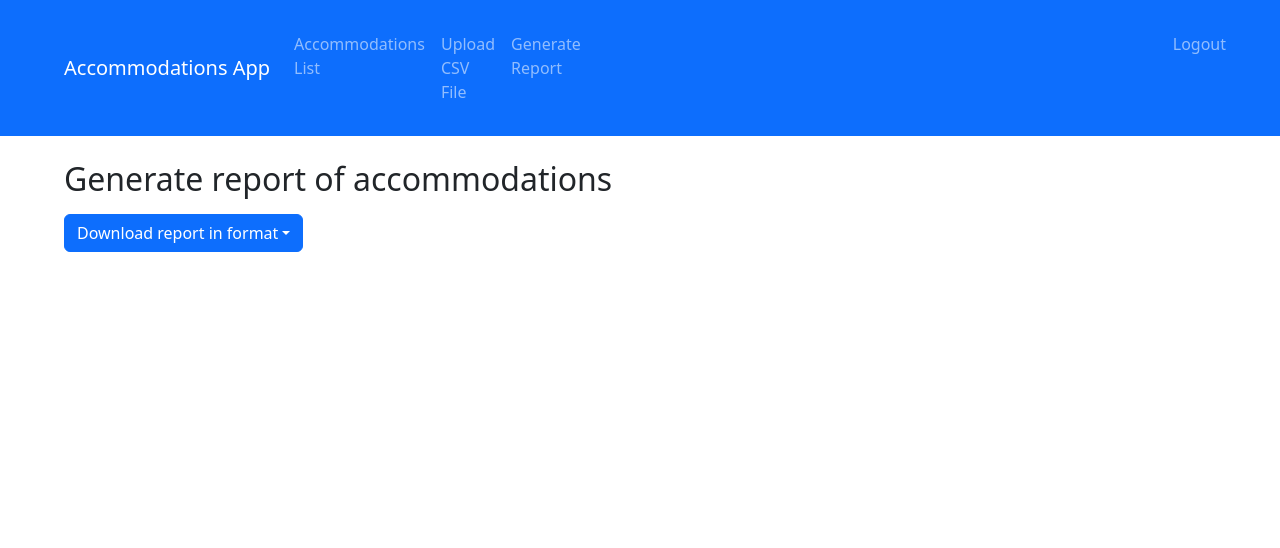
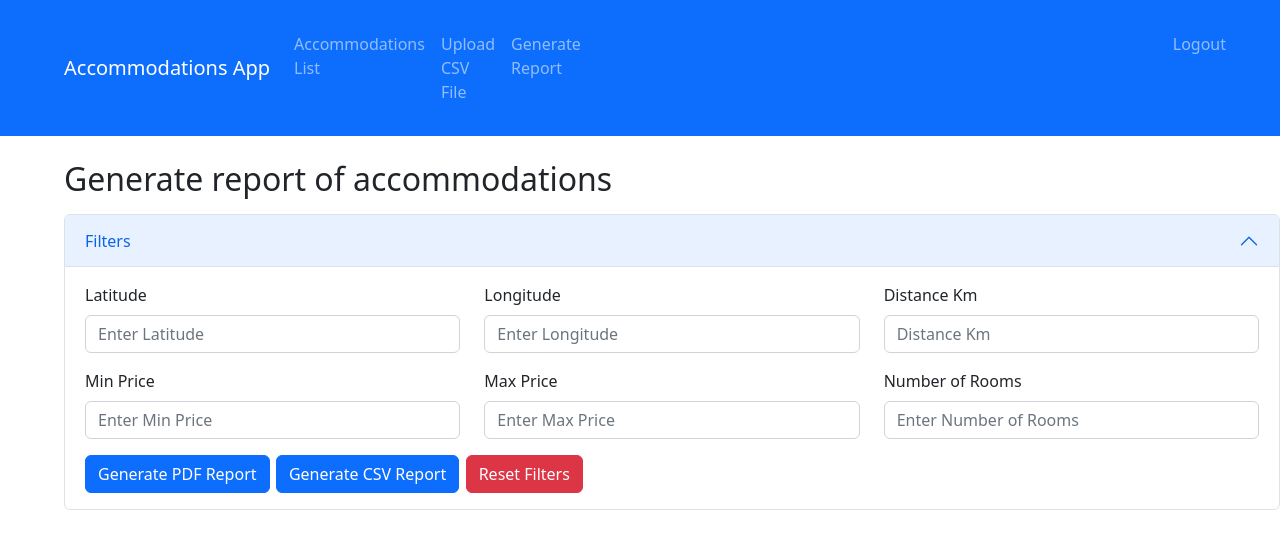
Before and after one commit to sorozcov/client-vox, a Next.js app: page /report in a window 1280 px wide. Shown: the top 548 px of the page. Built offline with nearby package versions, Linux system fonts and the light colour scheme.

Commit message:
Add filters to report

```diff
--- a/src/pages/report.js
+++ b/src/pages/report.js
@@ -1,45 +1,52 @@
 import Head from 'next/head'
-import { useEffect } from 'react'
+import { useEffect,useState } from 'react'
 import { useRouter } from 'next/router'
 import NavbarAccommodations from '../components/navbar';
 import { Container,Dropdown,DropdownButton } from 'react-bootstrap';
 import withQuery from 'with-query';
 import { BASE_API_URL } from '@/constants';
+import { Row,Col,Accordion,Form,ButtonGroup,Button } from 'react-bootstrap';
+import Spinner from 'react-bootstrap/Spinner';
+
 
 export default function GenerateReport() {
   const router = useRouter();
-
+  const [isLoading, setIsLoading] = useState(false);
+  const [minPrice,setMinPrice] = useState("");
+  const [maxPrice,setMaxPrice] = useState("");
+  const [numberOfRooms,setNumberOfRooms] = useState("");
+  const [latitude,setLatitude] = useState("");
+  const [longitude,setLongitude] = useState("");
+  const [distanceKm,setDistanceKm] = useState("");
+  const [reportType, setReportType] = useState("");
   useEffect(()=>{
     if(localStorage.getItem("jwtAccommodation")=='null'){
         router.push("/");
     }
   })
 
-  const generateReport = async(format)=>{
+  const generateReport = async()=>{
     try{
-      let params = {reportType:format,latitude:40.3645, longitude:-3.58329,distanceKm:5,}
+      setIsLoading(true);
+      let params = {reportType:reportType,latitude, longitude,distanceKm,minPrice,maxPrice,numberOfRooms}
+      console.log(params);
       let  result = await fetch(withQuery(`${BASE_API_URL}/accommodation/getAccommodationsReport`,params),{
         method: 'get',
         headers: { 'Content-Type': 'application/json', 'Authorization': 'Bearer ' + localStorage.getItem("jwtAccommodation"), }
 
       })
       result = await result.json()
-      console.log(result)
+      //download code
       const link = document.createElement('a');
       link.href = result.file;
-
-
-      // Append to html link element page
       document.body.appendChild(link);
-
-      // Start download
       link.click();
-
-      // Clean up and remove the link
       link.parentNode.removeChild(link);
-
+      setIsLoading(false)
     }catch(e){
       console.log(e)
+      alert("Report could not be generated.")
+      setIsLoading(false);
     }
   }
   return (
@@ -52,11 +59,102 @@ export default function GenerateReport() {
         <NavbarAccommodations></NavbarAccommodations>
         <div style={{marginLeft:'5vw', marginTop:'3vh'}}>
           <h2>Generate report of accommodations</h2>
+          <Accordion defaultActiveKey="0" style={{marginTop:'2vh',marginBottom:'1vh'}}>
+        <Accordion.Item eventKey="0">
+            <Accordion.Header>Filters</Accordion.Header>
+            <Accordion.Body>
 
-          <DropdownButton  title="Download report in format" style={{marginTop:'2vh'}}>
-            <Dropdown.Item onClick={()=>{generateReport('pdf')}}>PDF</Dropdown.Item>
-            <Dropdown.Item onClick={()=>{generateReport('csv')}}>CSV</Dropdown.Item>
-          </DropdownButton>
+            <Form onSubmit={(e)=>{e.preventDefault();generateReport();}}>
+            <Row>
+                <Col sm={12} md={4}>
+                  <Form.Group className="mb-3" controlId="Latitude">
+                      <Form.Label>Latitude</Form.Label>
+                      <Form.Control type="number"  step={0.000000001} min={-90} max={+90} placeholder="Enter Latitude"
+                        required
+                        value={latitude}
+                        onChange={(e)=>setLatitude(e.target.value)}
+                        />
+
+                  </Form.Group>
+                </Col>
+                <Col sm={12} md={4}>
+                  <Form.Group className="mb-3" controlId="Longitude">
+                      <Form.Label>Longitude</Form.Label>
+                      <Form.Control type="number"  step={0.000000001} min={-180} max={180} placeholder="Enter Longitude"
+                        required
+                        value={longitude}
+                        onChange={(e)=>setLongitude(e.target.value)}
+                        />
+
+                  </Form.Group>
+                </Col>
+                <Col sm={12} md={4}>
+                  <Form.Group className="mb-3" controlId="DistanceKm">
+                      <Form.Label>Distance Km</Form.Label>
+                      <Form.Control type="number"  step={0.000000001} min={0} placeholder="Distance Km"
+                        required
+                        value={distanceKm}
+                        onChange={(e)=>setDistanceKm(e.target.value)}
+                        />
+
+                  </Form.Group>
+                </Col>
+              </Row>
+              <Row>
+                <Col sm={12} md={4}>
+                  <Form.Group className="mb-3" controlId="MinPrice">
+                      <Form.Label>Min Price</Form.Label>
+                      <Form.Control type="number" min={0} placeholder="Enter Min Price"
+                        // required
+                        value={minPrice}
+                        onChange={(e)=>setMinPrice(e.target.value)}
+                        />
+
+                  </Form.Group>
+                </Col>
+                <Col sm={12} md={4}>
+                  <Form.Group className="mb-3" controlId="Max Price">
+                      <Form.Label>Max Price</Form.Label>
+                      <Form.Control type="number" min={0} placeholder="Enter Max Price"
+                        // required
+                        value={maxPrice}
+                        onChange={(e)=>setMaxPrice(e.target.value)}
+                        />
+
+                  </Form.Group>
+                </Col>
+                <Col sm={12} md={4}>
+                  <Form.Group className="mb-3" controlId="NumberOfRooms">
+                      <Form.Label>Number of Rooms</Form.Label>
+                      <Form.Control type="number" min={0} placeholder="Enter Number of Rooms"
+                        // required
+                        value={numberOfRooms}
+                        onChange={(e)=>setNumberOfRooms(e.target.value)}
+                        />
+
+                  </Form.Group>
+                </Col>
+              </Row>
+
+
+                    <Button variant="primary"  type={"submit"} style={{marginRight:'0.5vw'}}  onClick={()=>setReportType('pdf')}>
+                        {'Generate PDF Report'}
+                    </Button >
+                    <Button variant="primary"  type={"submit"} style={{marginRight:'0.5vw'}}  onClick={()=>setReportType('csv')}>
+                        {'Generate CSV Report'}
+                    </Button >
+                    {<Button variant="danger" style={{color:'white',marginRight:'0.5vw'}} onClick={()=>{setMaxPrice("");setMinPrice("");setNumberOfRooms("");setLongitude("");setLatitude("");setDistanceKm("")}}>
+                        Reset Filters
+                    </Button>}
+
+            </Form>
+
+            </Accordion.Body>
+
+        </Accordion.Item>
+
+        </Accordion>
+        {isLoading ? <Spinner/> :<></>}
 
         </div>
       </main>
```
Also changed, not shown: src/pages/list.js (+4 -8 lines).
